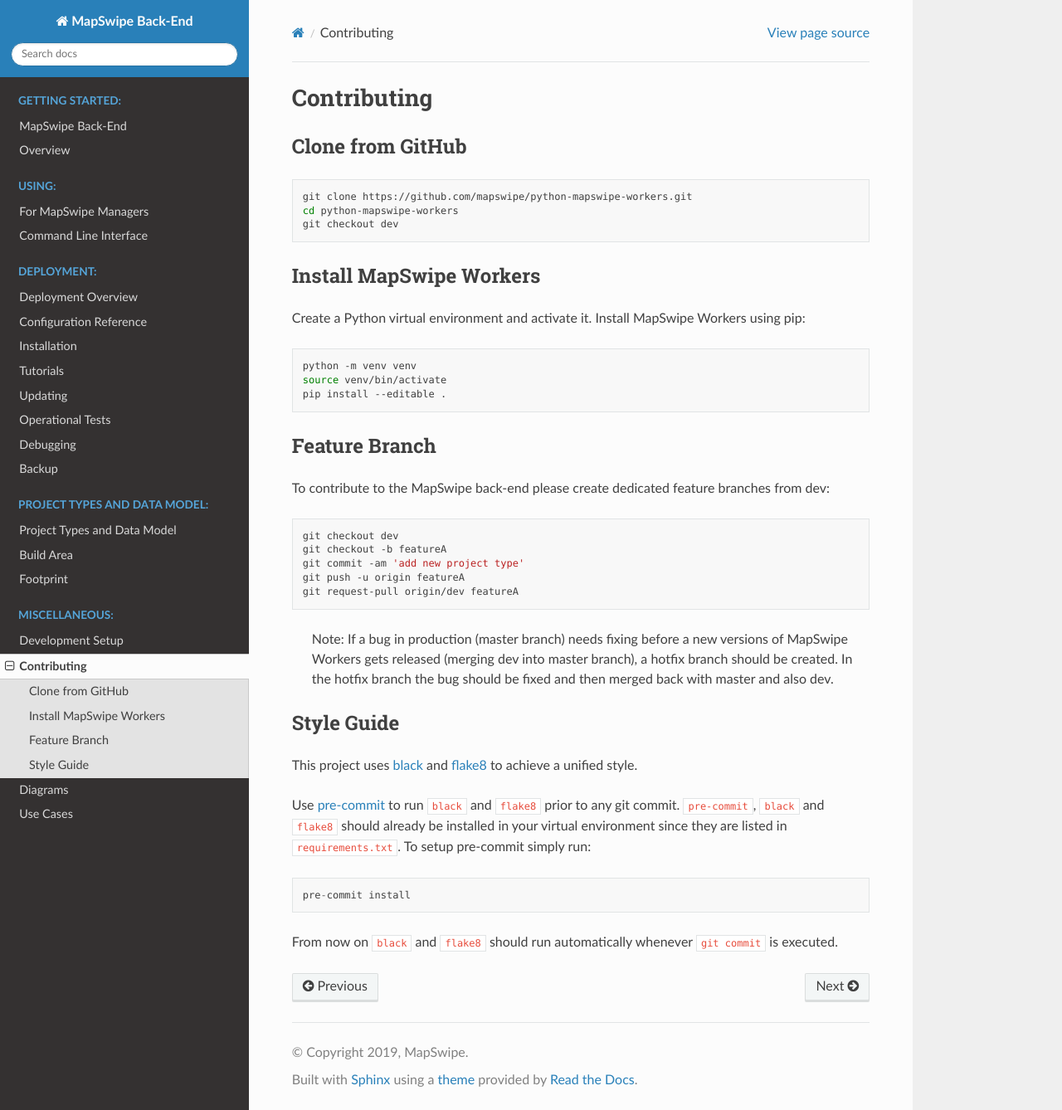
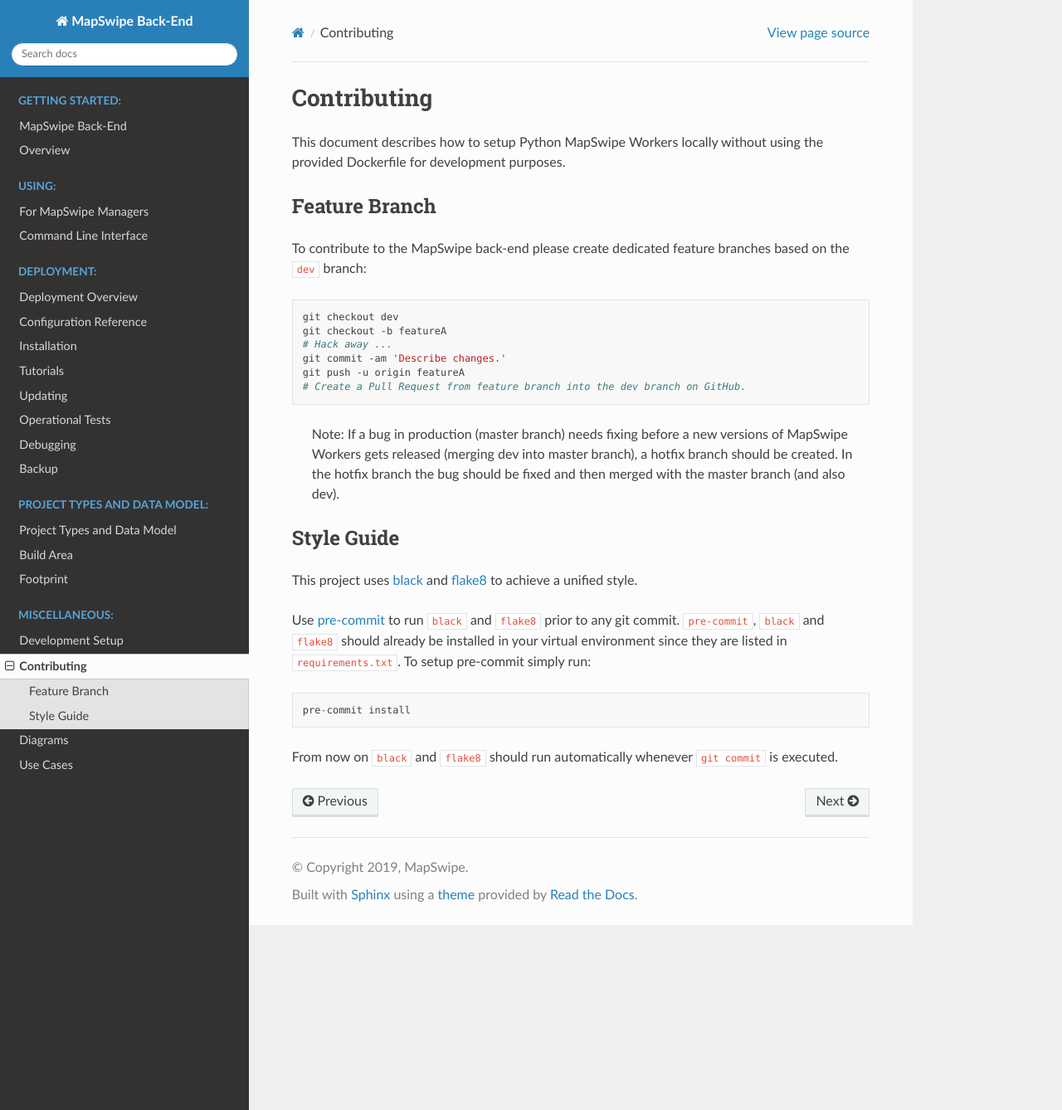
Before and after one commit to mapswipe/python-mapswipe-workers, a Sphinx documentation site: the page built from docs/source/contributing.md, in a window 1280 px wide and 1338 px high. Shown: the whole window at 83% size. Built offline with Sphinx 7.4.7 and the Read the Docs theme 2.0.0, drawn with Linux system fonts in a browser that asks for light colours.

Commit message:
Refine contributing guidelines and dev setup

````diff
--- a/docs/source/contributing.md
+++ b/docs/source/contributing.md
@@ -1,39 +1,22 @@
 # Contributing
 
-
-## Clone from GitHub
-
-```bash
-git clone https://github.com/mapswipe/python-mapswipe-workers.git
-cd python-mapswipe-workers
-git checkout dev
-```
-
-
-## Install MapSwipe Workers
-
-Create a Python virtual environment and activate it. Install MapSwipe Workers using pip:
-
-```bash
-python -m venv venv
-source venv/bin/activate
-pip install --editable .
-```
+This document describes how to setup Python MapSwipe Workers locally without using the provided Dockerfile for development purposes.
 
 
 ## Feature Branch
 
-To contribute to the MapSwipe back-end please create dedicated feature branches from dev:
+To contribute to the MapSwipe back-end please create dedicated feature branches based on the `dev` branch:
 
 ```bash
 git checkout dev
 git checkout -b featureA
-git commit -am 'add new project type'
+# Hack away ...
+git commit -am 'Describe changes.'
 git push -u origin featureA
-git request-pull origin/dev featureA
+# Create a Pull Request from feature branch into the dev branch on GitHub.
 ```
 
-> Note: If a bug in production (master branch) needs fixing before a new versions of MapSwipe Workers gets released (merging dev into master branch), a hotfix branch should be created. In the hotfix branch the bug should be fixed and then merged back with master and also dev.
+> Note: If a bug in production (master branch) needs fixing before a new versions of MapSwipe Workers gets released (merging dev into master branch), a hotfix branch should be created. In the hotfix branch the bug should be fixed and then merged with the master branch (and also dev).
 
 
 ## Style Guide
````
Also changed, not shown: docs/source/dev_setup.md (+43 -27 lines).
